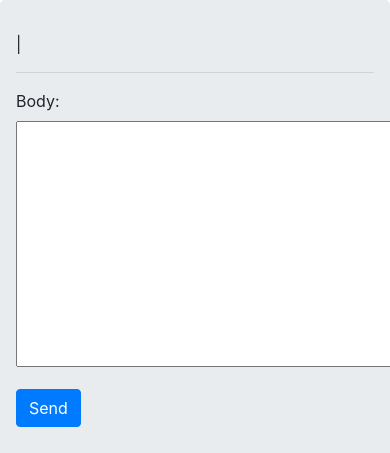
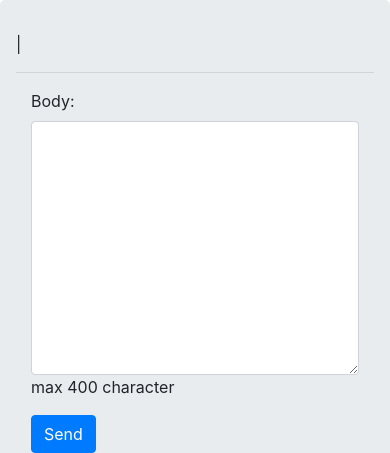
Before and after one commit to aminkheyri/SocialMedia, a Django app: template posts/templates/posts/post_detail.html in a window 390 px wide; the page is wider, and only the part inside the window is pictured. Shown: the part 96-549 px from the top of that part. Run offline with Django 3.2, Linux system fonts and the light colour scheme; the template is opened without the code that fills it: values that come from a table or form of the project are taken from there, others are empty; the visitor is signed in with stand-in values (Sample User, id 1).

Commit message:
styling comment and meta class

```diff
--- a/posts/forms.py
+++ b/posts/forms.py
@@ -18,3 +18,14 @@ class AddCommentForm(forms.ModelForm):
     class Meta:
         model = Comment
         fields = ('body',)
+        widgets = {
+            'body': forms.Textarea(attrs={'class': 'form-control'})
+        }
+        error_messages = {
+            'body': {
+                'required': 'پر کردن این فیلد اجباری است'
+            }
+        }
+        help_texts = {
+            'body': 'max 400 character'
+        }
--- a/posts/templates/posts/post_detail.html
+++ b/posts/templates/posts/post_detail.html
@@ -9,7 +9,7 @@
     <p>{{ posts.body }}</p>
     <hr/>
     {%  if request.user.is_authenticated %}
-        <form action="" method="post">
+        <form action="" method="post" class="col-md-6">
             {% csrf_token %}
             {{ form.as_p }}
             <input type="submit" value="Send" class="btn btn-primary">
```
